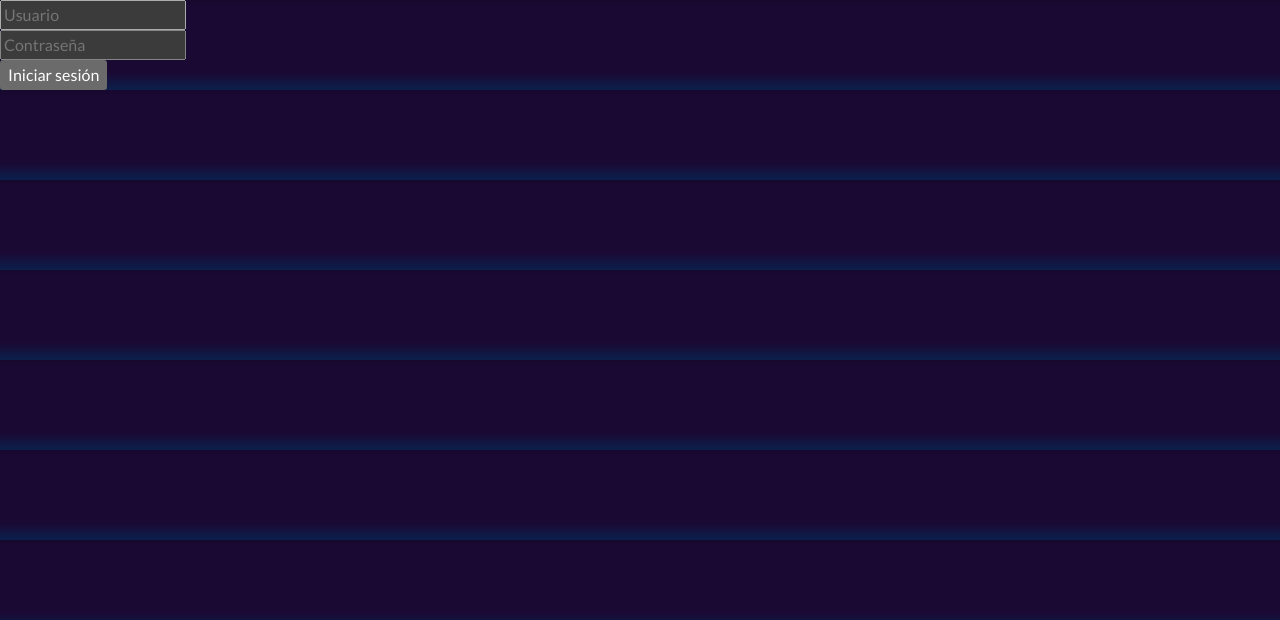
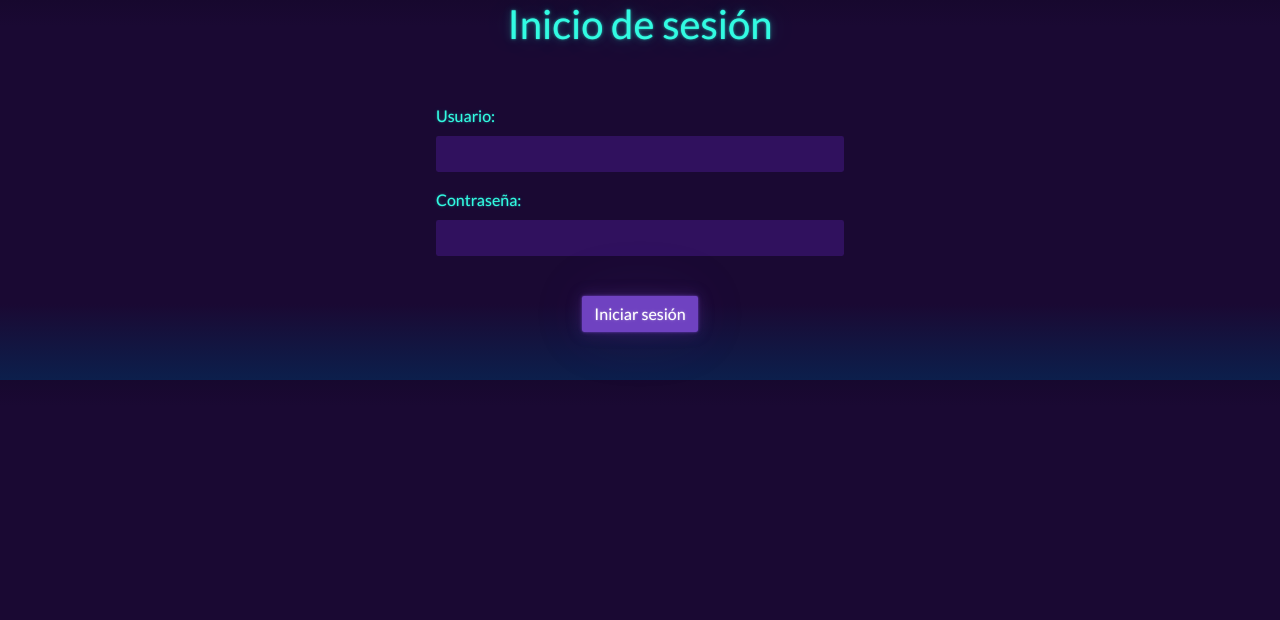
Before and after one commit to dany2501/tzolkin, a PHP site: page /tzolkin/login.php in a window 1280 px wide. Shown: the top 620 px of the page. Run offline with PHP 8.4, Linux system fonts and the light colour scheme.

Commit message:
Update login.php

```diff
--- a/login.php
+++ b/login.php
@@ -8,15 +8,27 @@
     <link rel="stylesheet" href="https://bootswatch.com/5/vapor/bootstrap.css">
 </head>
 <body>
-
+<div class="container-fluid text-center">
+    <h1 class="text-center">Inicio de sesión</h1>
+    <br>
+    <br>
     <form action="../api/controller/login.php" method="POST">
-
-    <input type="text" name="username" id="username" placeholder="Usuario"><br>
-    <input type="text" name="password" id="password" placeholder="Contraseña"><br>
-
-    <input type="submit" value="Iniciar sesión">
-
+        <div class="row g-3">
+            <div class="col-4 mb-3 mx-auto">
+                <label  class="form-label d-flex align-items-start">Usuario:</label>
+                <input type="text" class="form-control" id="username">
+            </div>
+        </div>
+        <div class="row g-3">
+            <div class="col-4 mb-3 mx-auto">
+                <label class="form-label d-flex align-items-start">Contraseña:</label>
+                <input type="password" class="form-control" id="password">
+            </div>
+        </div>
+        <br>
+        <button type="submit" class="mx-auto mb-5 btn btn-primary ">Iniciar sesión</button>
     </form>
 
+</div>
 </body>
 </html>
```
